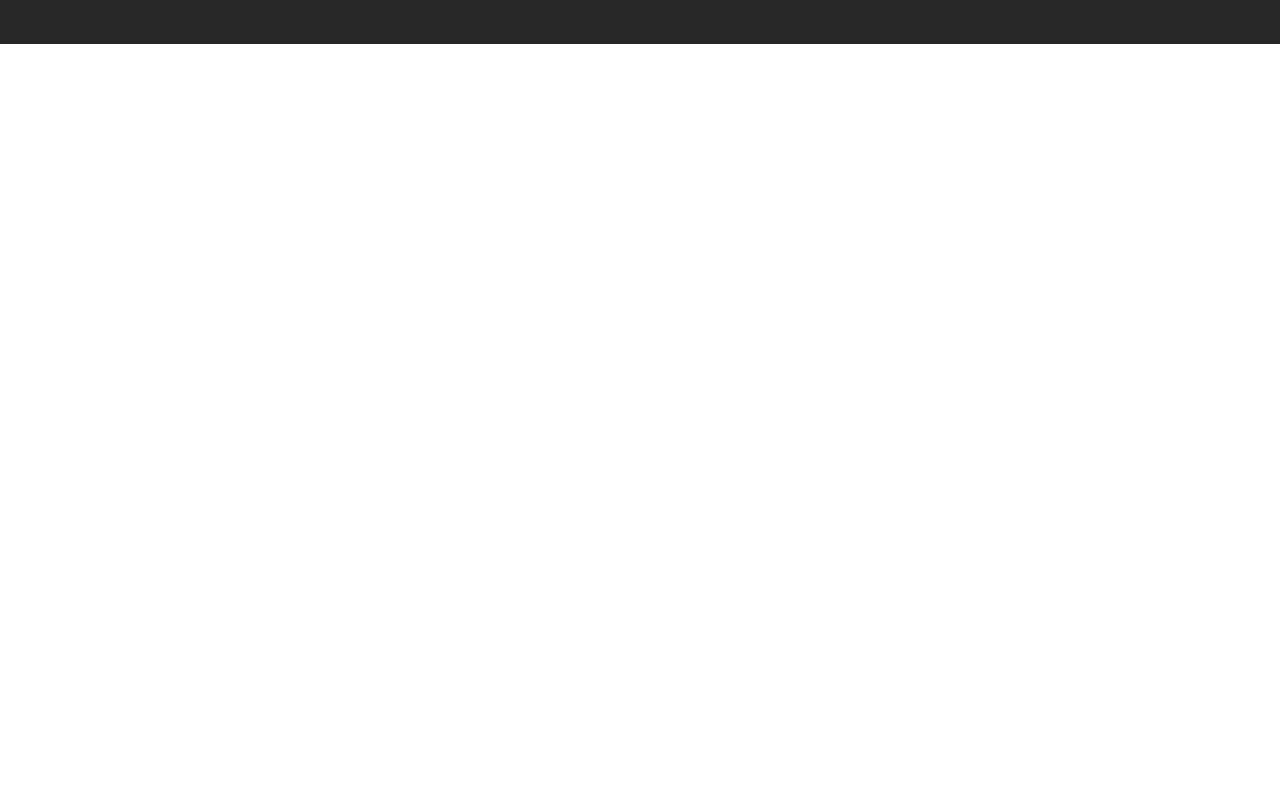
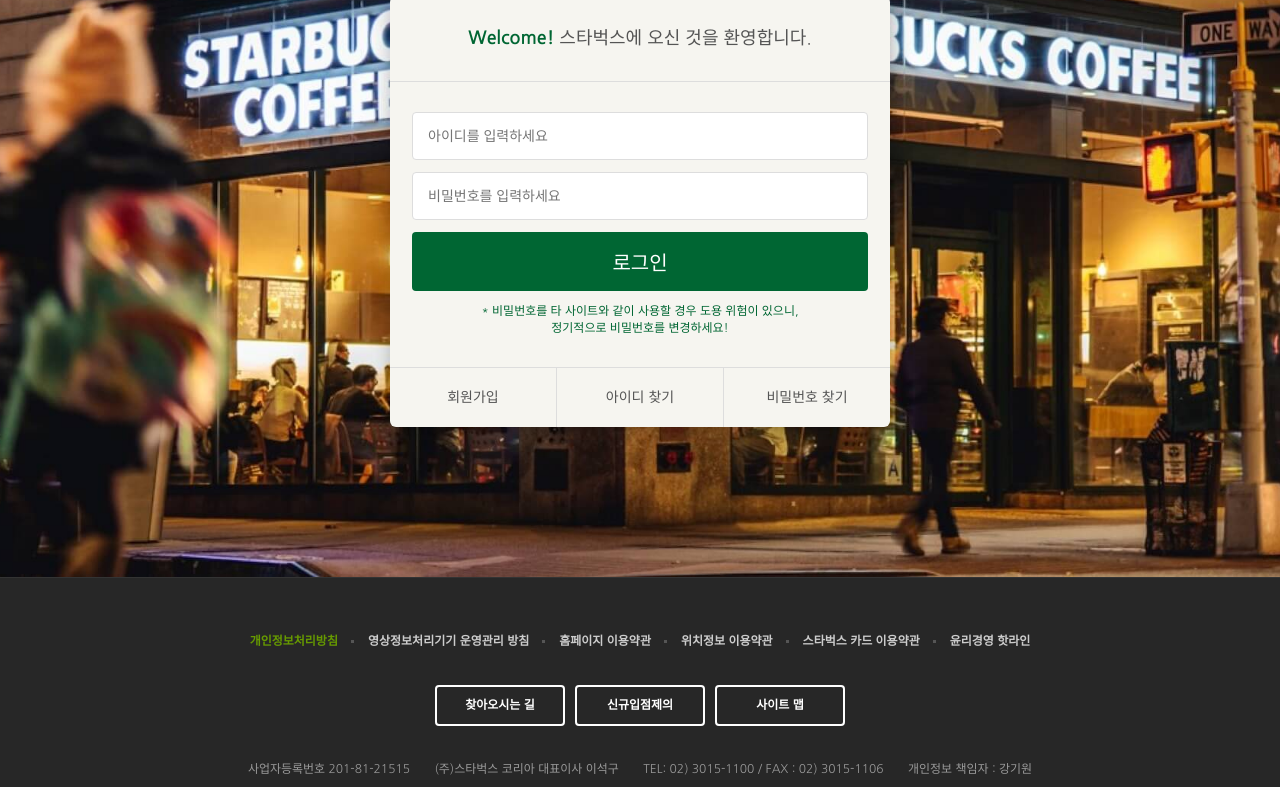
Before and after one commit to rlnrlnworld/starbucks, a plain HTML site: page signin/index.html in a window 1280 px wide. Shown: the part 290-1077 px from the top of the page. Before the commit the page ends 800 px from the top, so only its background shows below. Drawn offline with nearby package versions, Linux system fonts and the light colour scheme.

Commit message:
로그인 페이지 완성

```diff
--- /dev/null
+++ b/css/signin.css
@@ -0,0 +1,78 @@
+.signin{
+    margin-top: 120px;
+    padding: 100px 0 150px;
+    background-image: url("../images/signin_bg.jpg");
+    background-repeat: no-repeat;
+    background-position: center;
+    background-attachment: fixed;
+    background-size: cover;
+}
+.signin h1{
+    color: #fff;
+    font-size: 30px;
+    font-weight: 700;
+    text-align: center;
+    margin-bottom: 24px;
+}
+.signin__card h2 strong{
+    color: #006633;
+    font-weight: 700;
+}
+.signin__card{
+    width: 500px;
+    margin: 0 auto;
+    border-radius: 6px;
+    background-color: #f6f5f0;
+    box-shadow: 2px 2px 20px rgba(0,0,0,.3);
+    color: #555;
+}
+.signin__card h2{
+    padding: 30px;
+    font-size: 18px;
+    text-align: center;
+    border-bottom: 1px solid #ddd;
+}
+.signin__card form{
+    padding: 30px 22px;
+}
+.signin__card form input{
+    width: 100%;
+    margin-bottom: 12px;
+    padding: 15px;
+    border: 1px solid #ddd;
+    border-radius: 4px;
+    outline: none;
+    box-sizing: border-box;
+    font-size: 14px;
+}
+.signin__card form [type="submit"]{
+    background-color: #006633;
+    border: none;
+    color: #fff;
+    font-size: 20px;
+    cursor: pointer;
+}
+.signin__card form p{
+    color: #006633;
+    text-align: center;
+    font-size: 12px;
+}
+.signin .actions{
+    display: flex;
+    border-top: 1px solid #ddd;
+}
+.signin .actions a{
+    color: #555;
+    text-align: center;
+    padding: 20px;
+    border-right: 1px solid #ddd;
+    font-size: 14px;
+    flex-grow: 1;
+    flex-basis: 0;
+}
+.signin .actions a:last-child{
+    border-right: none;
+}
+.signin .actions a:hover{
+    text-decoration: underline;
+}
--- a/signin/index.html
+++ b/signin/index.html
@@ -32,6 +32,7 @@
   <link rel="stylesheet" href="https://fonts.googleapis.com/icon?family=Material+Icons" />
 
   <link rel="stylesheet" href="../css/common.css" />
+  <link rel="stylesheet" href="../css/signin.css" />
 
 
   <script defer src="../js/common.js"></script>
@@ -377,8 +378,29 @@
     </header>
 
     <section class="signin">
+        <h1>로그인</h1>
+        <div class="signin__card">
+            <h2>
+                <strong>Welcome!</strong> 스타벅스에 오신 것을 환영합니다.
+            </h2>
+            <form>
+                <input type="text" placeholder="아이디를 입력하세요" />
+                <input type="password" placeholder="비밀번호를 입력하세요" />
+                <input type="submit" value="로그인" />
+                <p>
+                    * 비밀번호를 타 사이트와 같이 사용할 경우 도용 위험이 있으니,<br />
+                    정기적으로 비밀번호를 변경하세요!
+                </p>
+            </form>
+            <div class="actions">
+                <a href="javascript:void(0)">회원가입</a>
+                <a href="javascript:void(0)">아이디 찾기</a>
+                <a href="javascript:void(0)">비밀번호 찾기</a>
+            </div>
+        </div>
+    </section>
 
-    </section>
+
 
     <!-- FOOTER -->
     <footer>
```
